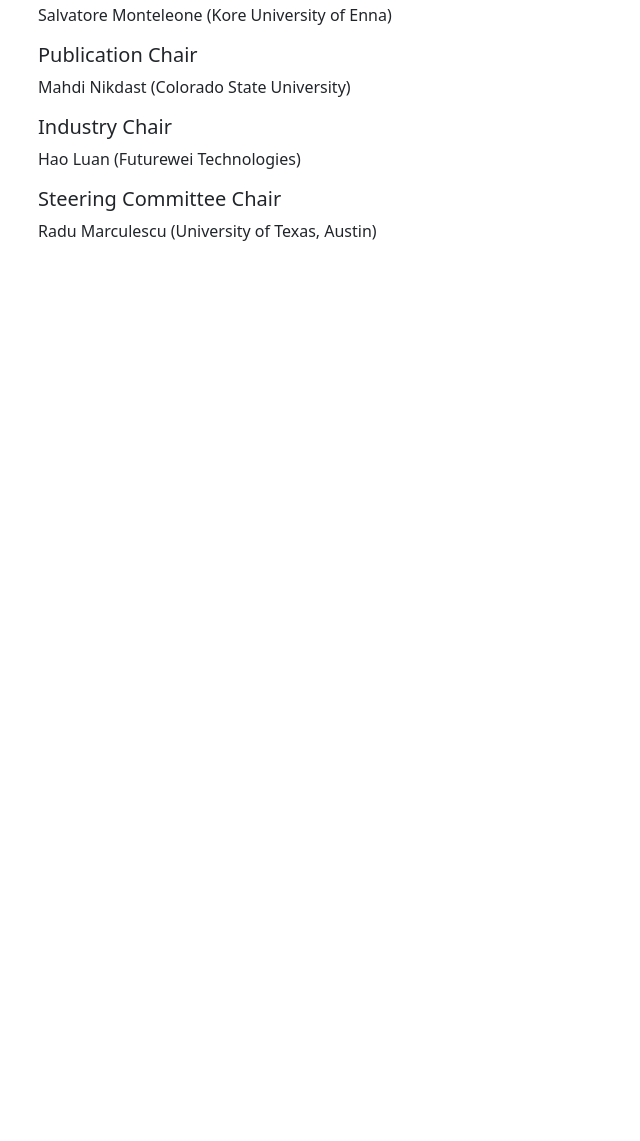
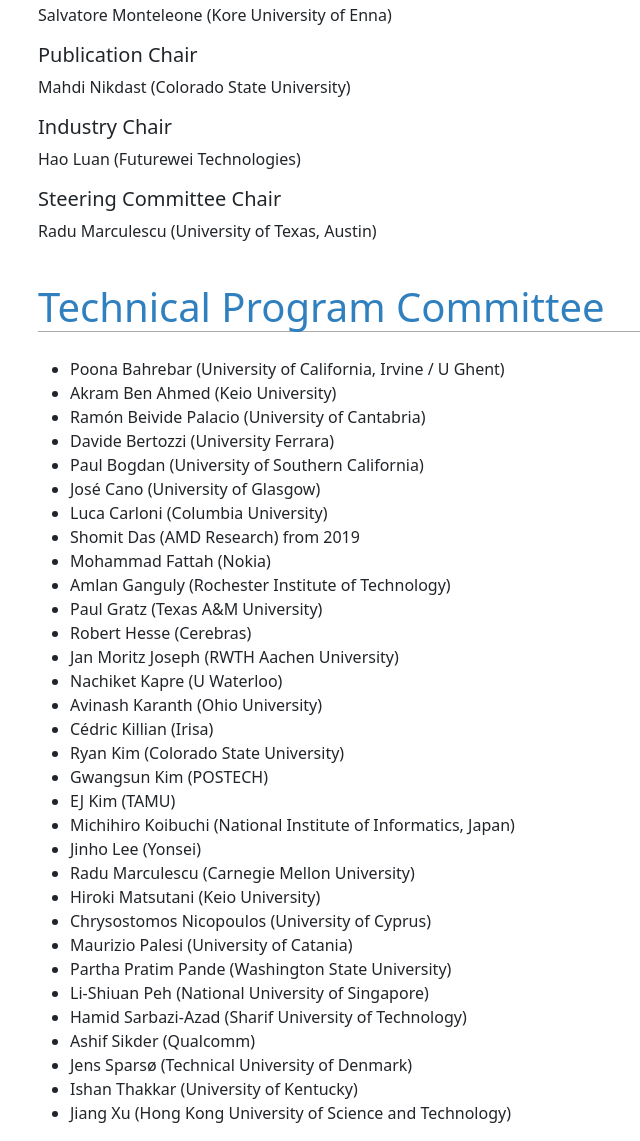
Before and after one commit to NOCS2021/NOCS2021.github.io, a plain HTML site: page committee.html in a window 1280 px wide. Shown: the part 495-1636 px from the top of the page, without its empty margins (139-779 px from the left). Before the commit the page ends 800 px from the top, so only its background shows below. Drawn offline with Linux system fonts and the light colour scheme.

Commit message:
Add TPC members list

```diff
--- a/committee.html
+++ b/committee.html
@@ -115,6 +115,43 @@
                 <p>
                     Radu Marculescu (University of Texas, Austin)<br>
                 </p>
+                <h1>
+                    Technical Program Committee
+                </h1>
+                <ul>
+                    <li>Poona Bahrebar (University of California, Irvine / U Ghent)</li>
+                    <li>Akram Ben Ahmed (Keio University)</li>
+                    <li>Ramón Beivide Palacio (University of Cantabria)</li>
+                    <li>Davide Bertozzi (University Ferrara)</li>
+                    <li>Paul Bogdan (University of Southern California)</li>
+                    <li>José Cano (University of Glasgow)</li>
+                    <li>Luca Carloni (Columbia University)</li>
+                    <li>Shomit Das (AMD Research) from 2019</li>
+                    <li>Mohammad Fattah (Nokia)</li>
+                    <li>Amlan Ganguly (Rochester Institute of Technology)</li>
+                    <li>Paul Gratz (Texas A&M University)</li>
+                    <li>Robert Hesse (Cerebras)</li>
+                    <li>Jan Moritz Joseph (RWTH Aachen University)</li>
+                    <li>Nachiket Kapre (U Waterloo)</li>
+                    <li>Avinash Karanth (Ohio University)</li>
+                    <li>Cédric Killian (Irisa)</li>
+                    <li>Ryan Kim (Colorado State University)</li>
+                    <li>Gwangsun Kim (POSTECH)</li>
+                    <li>EJ Kim (TAMU)</li>
+                    <li>Michihiro Koibuchi (National Institute of Informatics, Japan)</li>
+                    <li>Jinho Lee (Yonsei)</li>
+                    <li>Radu Marculescu (Carnegie Mellon University)</li>
+                    <li>Hiroki Matsutani (Keio University)</li>
+                    <li>Chrysostomos Nicopoulos (University of Cyprus)</li>
+                    <li>Maurizio Palesi (University of Catania)</li>
+                    <li>Partha Pratim Pande (Washington State University)</li>
+                    <li>Li-Shiuan Peh (National University of Singapore)</li>
+                    <li>Hamid Sarbazi-Azad (Sharif University of Technology)</li>
+                    <li>Ashif Sikder (Qualcomm)</li>
+                    <li>Jens Sparsø (Technical University of Denmark)</li>
+                    <li>Ishan Thakkar (University of Kentucky)</li>
+                    <li>Jiang Xu (Hong Kong University of Science and Technology)</li>
+                </ul>
             </div>
             <div class="col-md-1"></div>
         </div>
```
Also changed, not shown: index.html (+1 -0 lines).
